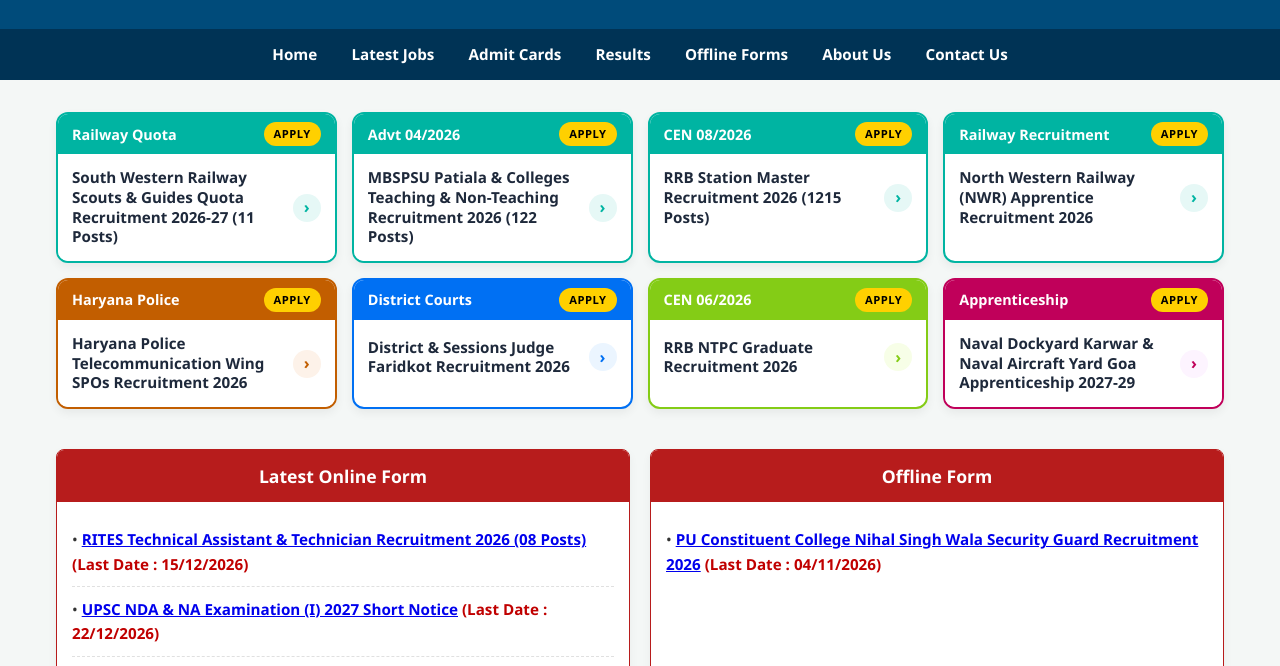
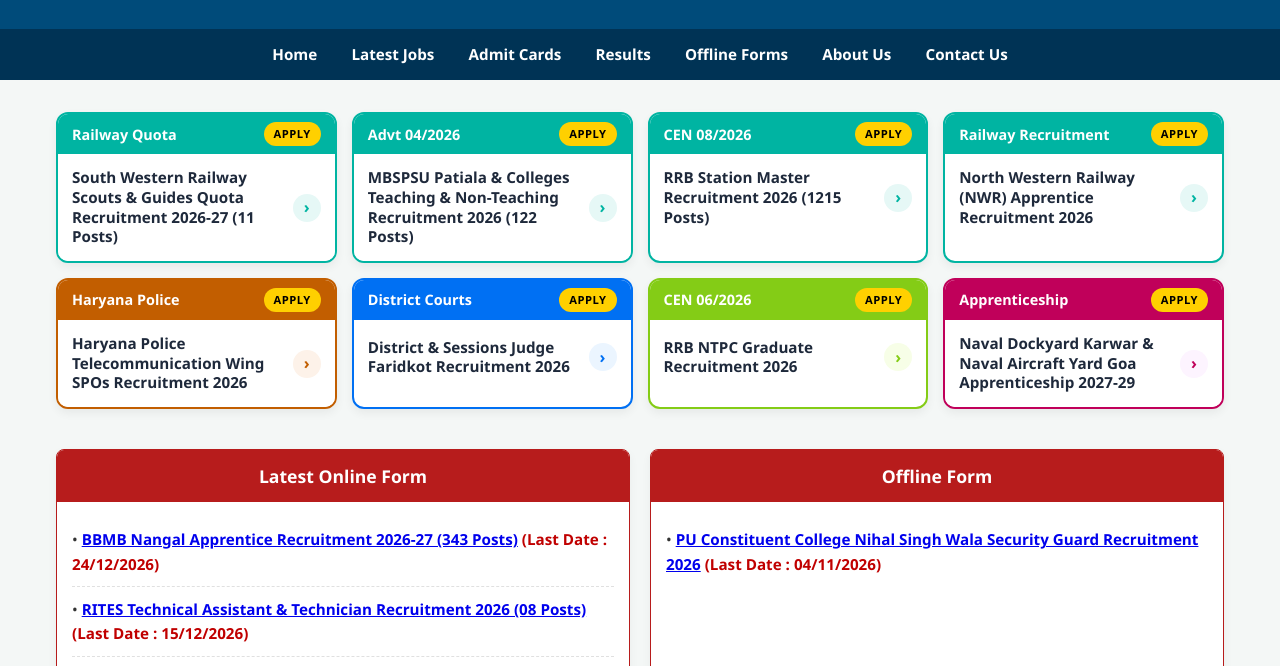
Before and after one commit to panjabjobjunction/panjabjobjunction-site, a plain HTML site: page index.html in a window 1280 px wide. Shown: the part 125-791 px from the top of the page. Drawn offline with Linux system fonts and the light colour scheme.

Commit message:
Update index.html

```diff
--- a/index.html
+++ b/index.html
@@ -301,6 +301,7 @@
             <div class="column-box">
                 <div class="column-header">Latest Online Form</div>
                 <ul class="column-list">
+                    <li>• <a href="bbmb-apprentice-recruitment-2026.html">BBMB Nangal Apprentice Recruitment 2026-27 (343 Posts)</a> <span class="date-highlight">(Last Date : 24/12/2026)</span></li>
                     <li>• <a href="rites-technical-assistant-technician-recruitment-2026.html">RITES Technical Assistant & Technician Recruitment 2026 (08 Posts)</a> <span class="date-highlight">(Last Date : 15/12/2026)</span></li>
 
                     <li>• <a href="upsc-nda-na-1-2027-recruitment.html">UPSC NDA & NA Examination (I) 2027 Short Notice</a> <span class="date-highlight">(Last Date : 22/12/2026)</span></li>
```
